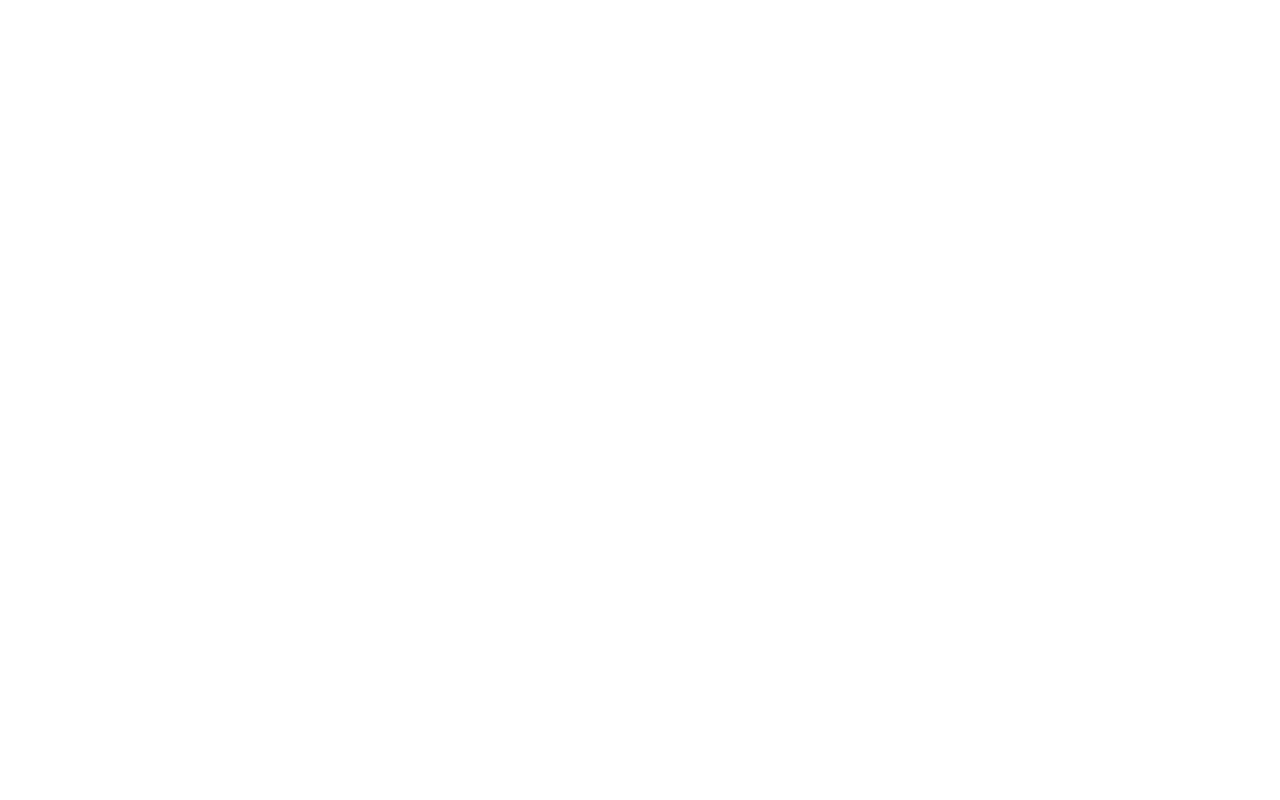
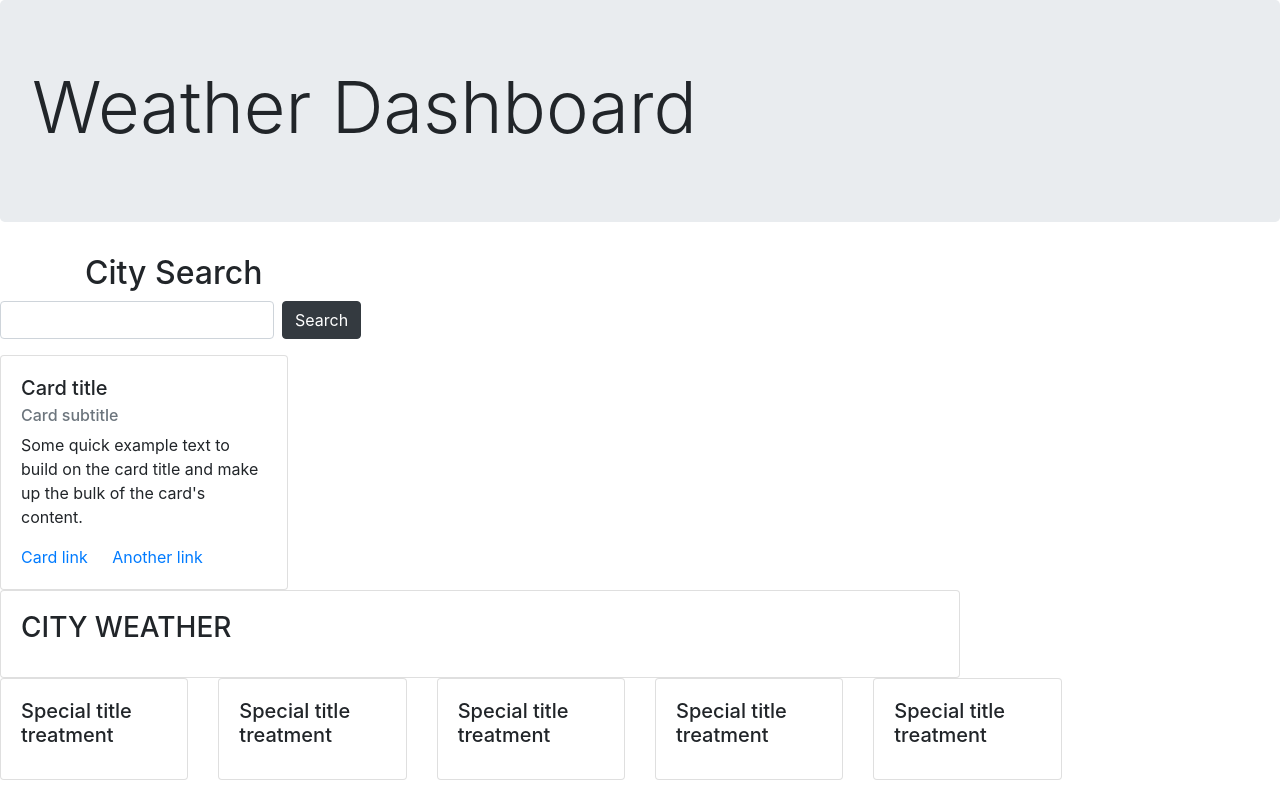
Before and after one commit to Jaspertena/WeatherDashboard, a plain HTML site: page index.html in a window 1280 px wide. Drawn offline with nearby package versions, Linux system fonts and the light colour scheme.

Commit message:
HTML setup

```diff
--- a/index.html
+++ b/index.html
@@ -4,9 +4,93 @@
     <meta charset="UTF-8">
     <meta http-equiv="X-UA-Compatible" content="IE=edge">
     <meta name="viewport" content="width=device-width, initial-scale=1.0">
+    <!-- <link rel="stylesheet" href="https://cdn.jsdelivr.net/npm/bootstrap@4.1.3/dist/css/bootstrap.min.css" integrity="sha384-MCw98/SFnGE8fJT3GXwEOngsV7Zt27NXFoaoApmYm81iuXoPkFOJwJ8ERdknLPMO" crossorigin="anonymous"> -->
+    <link
+      rel="stylesheet"
+      href="https://stackpath.bootstrapcdn.com/bootstrap/4.3.1/css/bootstrap.min.css"
+    />
     <title>Weather Dashboard</title>
-</head>
+    </head>
 <body>
+<!-- Header across the page (change to blue) -->
+    <header class="jumbotron">
+    <h1 class="display-3">Weather Dashboard</h1>
+    </header>
+        <!-- City search area for weather-->
+    <h2 class="container" id=#"citySearch"> City Search</h2>
+        <form class="form-inline mb-3">
+            <input type="text" class="form-control mr-2">
+            <input type="submit" class="btn btn-dark" value="Search">
+        </form>
+    <!-- <div class="card" style="width: 18rem;">
+      <LI> DAY 1 A FKDJF'DF DOFCUAMDKCJ 'ODF'ADOC'DOFAMC  </L>
+    </div> -->
+    <div class="card" style="width: 18rem;">
+        <div class="card-body">
+          <h5 class="card-title">Card title</h5>
+          <h6 class="card-subtitle mb-2 text-muted">Card subtitle</h6>
+          <p class="card-text">Some quick example text to build on the card title and make up the bulk of the card's content.</p>
+          <a href="#" class="card-link">Card link</a>
+          <a href="#" class="card-link">Another link</a>
+        </div>
+      </div>
 
+
+      <div class="card w-75" >
+        <div class="card-body" "mx-auto">
+          <h3 class="card-title">CITY WEATHER</h3>
+        </div>
+      </div>
+
+      <!-- FORECAST CARDS -->
+    <div class="row">
+        <div class="col-sm-2">
+          <div class="card">
+            <div class="card-body">
+              <h5 class="card-title">Special title treatment</h5>
+            </div>
+          </div>
+        </div>
+        <div class="col-sm-2">
+          <div class="card">
+            <div class="card-body">
+              <h5 class="card-title">Special title treatment</h5>
+            </div>
+          </div>
+        </div>
+        <div class="col-sm-2">
+            <div class="card">
+              <div class="card-body">
+                <h5 class="card-title">Special title treatment</h5>
+              </div>
+            </div>
+          </div>
+          <div class="col-sm-2">
+            <div class="card">
+              <div class="card-body">
+                <h5 class="card-title">Special title treatment</h5>
+              </div>
+            </div>
+          </div>
+        <div class="col-sm-2">
+          <div class="card">
+            <div class="card-body">
+              <h5 class="card-title">Special title treatment</h5>
+            </div>
+          </div>
+
+
+
+
+
+
+
+
+
+
+
+
+
+<script src="./script.js"</script></script>
 </body>
 </html>
--- a/script.js
+++ b/script.js
@@ -1 +1,21 @@
-var APIKey = cf03651acb889096c89d126b31fba9f0
+/* =========================================================================
+ * Identifying different DOM elements
+ * ========================================================================= */
+console.log("is this connected")
+
+// var APIKey = cf03651acb889096c89d126b31fba9f0;
+// var queryURL = "http://api.openweathermap.org/data/2.5/weather?q=";
+
+// console.log(api.openweathermap.org/data/2.5/forecast?q=Atlanta&appid=APIKey
+/* =========================================================================
+ * Identifying different DOM elements
+ * ========================================================================= */
+function GetWeather () {
+    const newName= document.getElementById("citySearch");
+    const cityName= document.getElementById("cityName");
+
+}
+
+/* =========================================================================
+ * Library of questions and answers as objects
+ * ========================================================================= */
```
